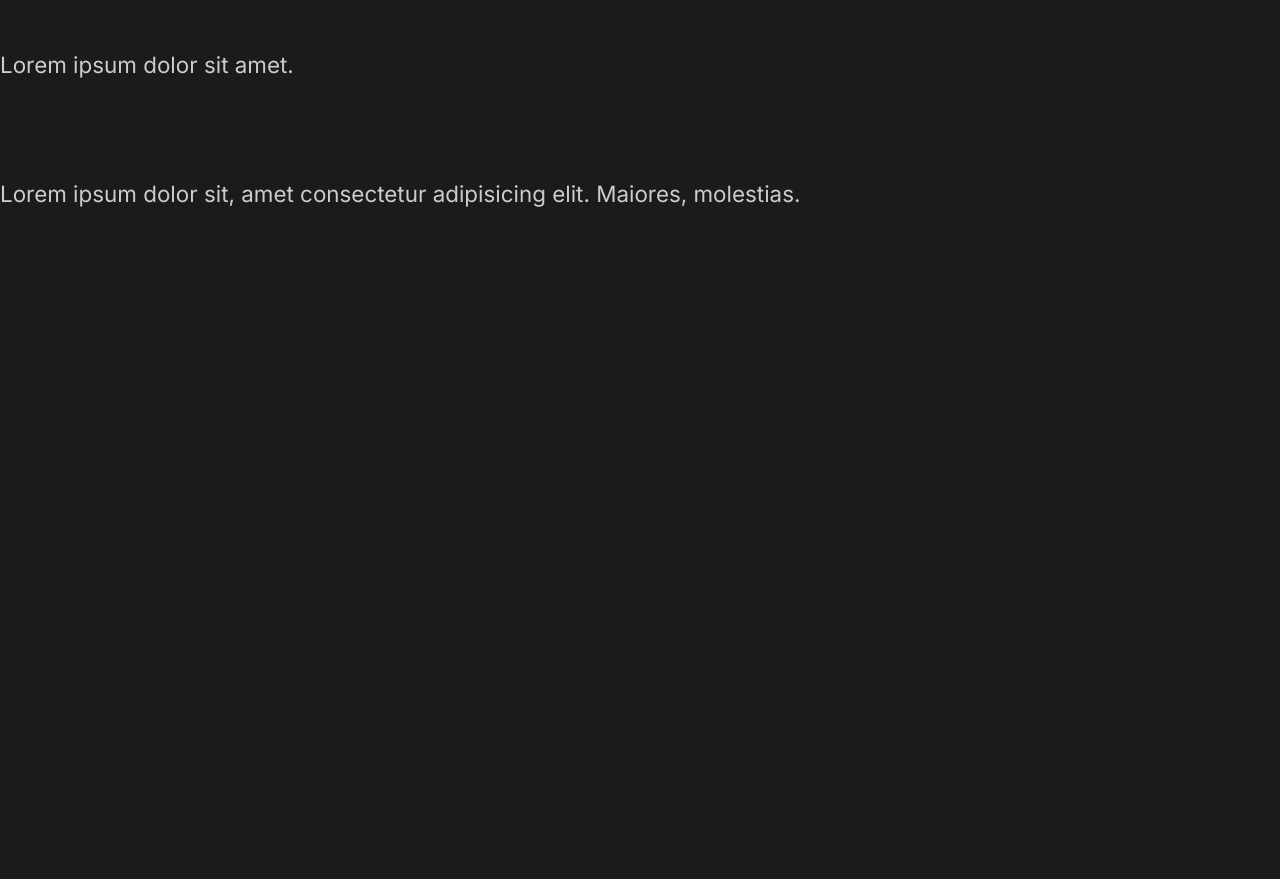
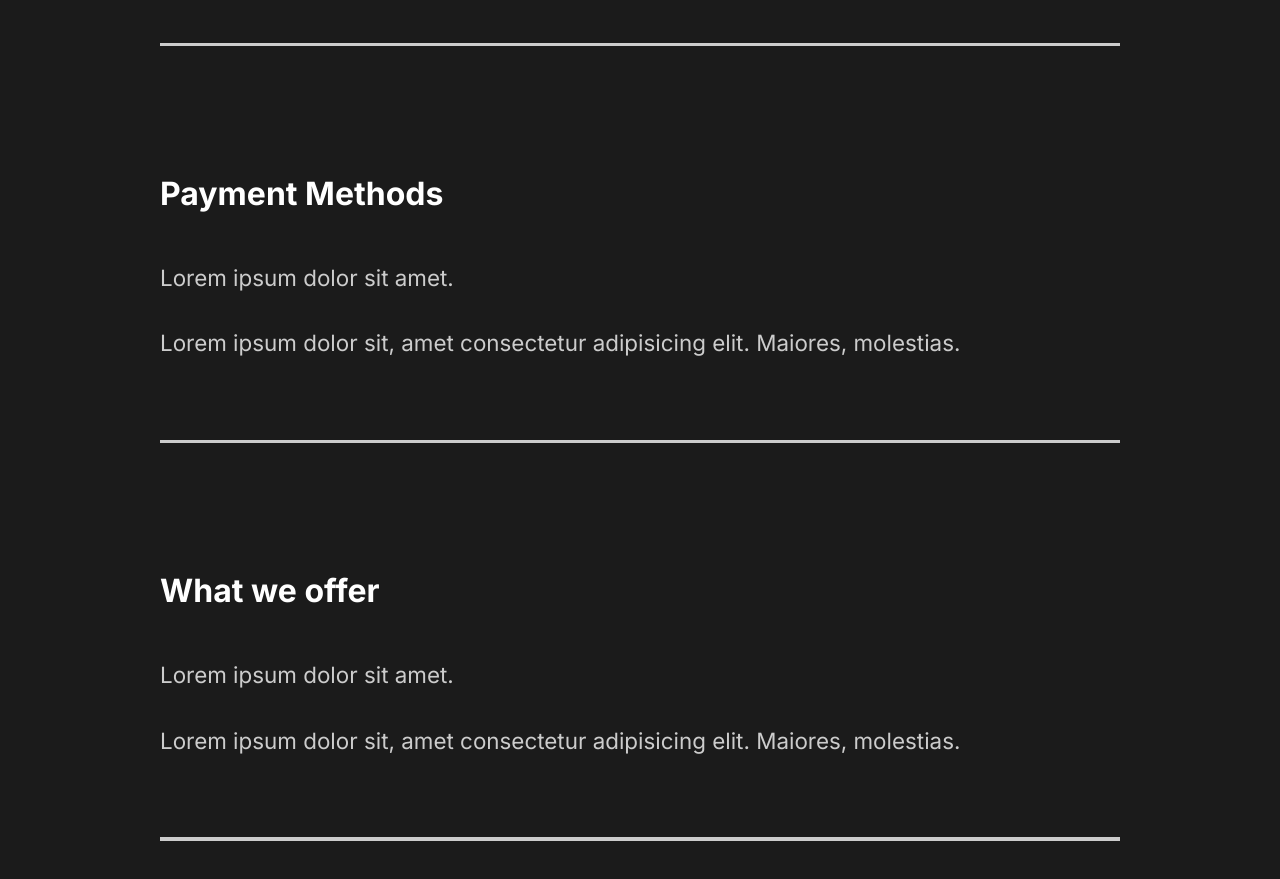
Before and after one commit to santimiq/test-portfolio-react, a React (Create React App) app: page / in a window 1280 px wide. Shown: the part 3140-4019 px from the top of the page. Before the commit the page ends 3399 px from the top, so only its background shows below. Built offline with nearby package versions, Linux system fonts and the light colour scheme.

Commit message:
Styled FAQ

```diff
--- a/src/components/FaqSection.js
+++ b/src/components/FaqSection.js
@@ -1,8 +1,10 @@
-import React from 'react'
+import React from 'react';
+import styled from 'styled-components';
+import {StyledAbout, StyledDescription, StyledHide, StyledImage } from "../styles"
 
 const FaqSection =() => {
     return (
-        <div className="faq">
+        <StyledFaq>
             <h2>Any questions <span>FAQ</span></h2>
             <div className="question">
                 <h4>How do i start</h4>
@@ -10,6 +12,7 @@
                     <p>Lorem ipsum dolor sit amet.</p>
                     <p>Lorem ipsum dolor sit, amet consectetur adipisicing elit. Maiores, molestias.</p>
                 </div>
+                <div className="faq-line"></div>
             </div>
             <div className="question">
                 <h4>Daily Schedul</h4>
@@ -17,6 +20,7 @@
                     <p>Lorem ipsum dolor sit amet.</p>
                     <p>Lorem ipsum dolor sit, amet consectetur adipisicing elit. Maiores, molestias.</p>
                 </div>
+                <div className="faq-line"></div>
             </div>
             <div className="question">
                 <h4>Payment Methods</h4>
@@ -24,6 +28,7 @@
                     <p>Lorem ipsum dolor sit amet.</p>
                     <p>Lorem ipsum dolor sit, amet consectetur adipisicing elit. Maiores, molestias.</p>
                 </div>
+                <div className="faq-line"></div>
             </div>
             <div className="question">
                 <h4>What we offer</h4>
@@ -31,9 +36,36 @@
                     <p>Lorem ipsum dolor sit amet.</p>
                     <p>Lorem ipsum dolor sit, amet consectetur adipisicing elit. Maiores, molestias.</p>
                 </div>
+                <div className="faq-line"></div>
             </div>
-        </div>
+        </StyledFaq>
     )
-}
+};
 
-export default FaqSection
+const StyledFaq = styled(StyledAbout)`
+    display: block;
+    span{
+        display: block;
+    }
+    h2{
+        padding-bottom: 2rem;
+        font-weight: lighter;
+    }
+    .faq-line{
+        background: #ccc;
+        height: 0.2rem;
+        margin: 2rem 0rem;
+        width: 100%;
+    }
+    .question{
+        padding: 3rem 0rem;
+        cursor: pointer;
+    }
+    .answer {
+        padding: 2rem 0rem;
+        p{
+            padding: 1rem 0rem;
+        }
+    }
+`;
+export default FaqSection;
--- a/src/components/GlobalStyle.js
+++ b/src/components/GlobalStyle.js
@@ -36,6 +36,7 @@
 }
 h4{
     font-font-weight: bold;
+    font-size: 2rem;
 }
 span{
     font-font-weight: bold;
```
